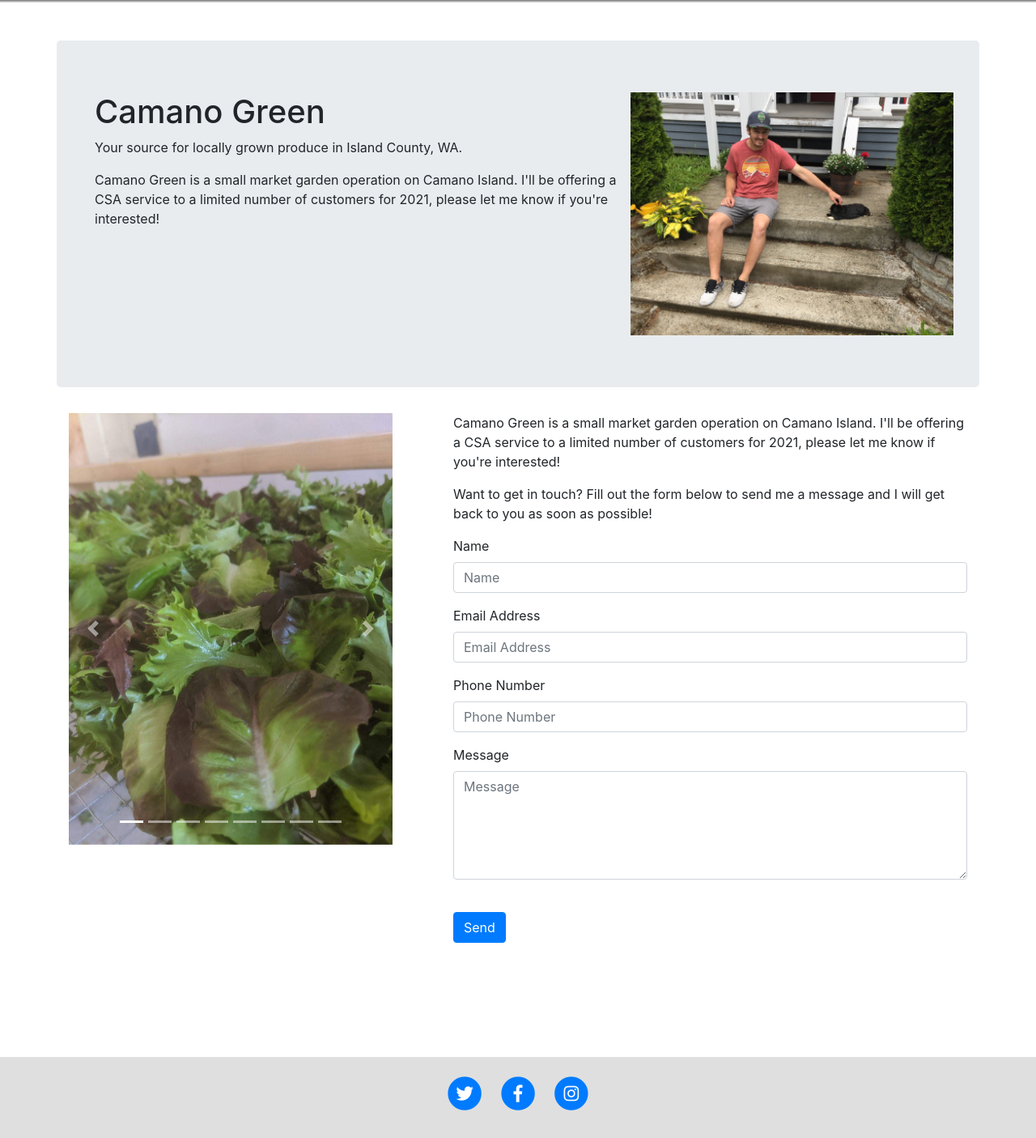
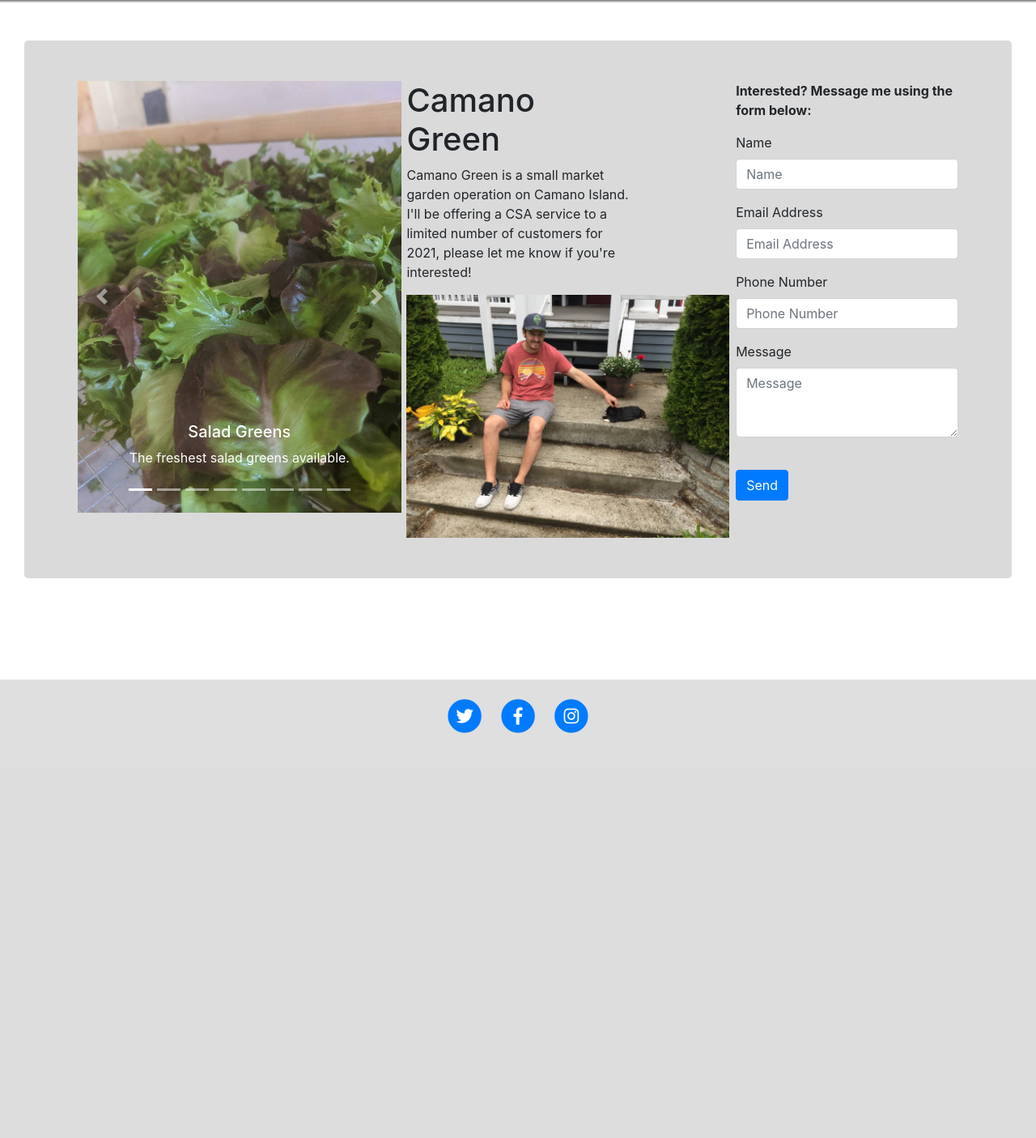
Before and after one commit to robertsaj2/CamanoGreen, a Flask app: page / in a window 1280 px wide. Shown: the part 75-1480 px from the top of the page at 81% size. After the commit the page ends 980 px from the top, so only its background shows below. Run offline with Flask 2, Linux system fonts and the light colour scheme; some libraries are stand-ins or nearby versions.

Commit message:
Move content into row. Add captions to carousel.

```diff
--- a/templates/base.html
+++ b/templates/base.html
@@ -61,28 +61,8 @@
       </nav>
       <!-- End Nav -->
 
-    <!-- Page Header -->
-
-    <div class="container" style="margin-top: 125px;">
-
-      <!-- Main component for a primary marketing message or call to action -->
-      <div class="jumbotron row">
-        <div class="col">
-          <h1>Camano Green</h1>
-          <p>Your source for locally grown produce in Island County, WA.</p>
-          <p>
-            Camano Green is a small market garden operation on Camano Island.  I'll be offering a CSA service to a limited number of customers for 2021, please let me know if you're interested!
-          </p>
-        </div>
-        <div class="d-flex flex-column justify-content-end">
-          <img style="height: 300px; width: 399px" src="{{url_for('static', filename='assets/aaron.jpg')}}" alt="">
-        </div>
-      </div>
-
-    </div> <!-- /container -->
-
     <!-- Main Content -->
-    <div class="container">
+    <div class="container-fluid">
       {% block content %}{% endblock %}
     </div>
 
--- a/templates/coming_soon.html
+++ b/templates/coming_soon.html
@@ -2,10 +2,10 @@
 {% block description %}Camano Green is a small market garden operation on Camano Island.  I'll be offering a CSA service to a limited number of customers for 2021, please let me know if you're interested!{% endblock %}
 {% block title %}Camano Green Farm{% endblock %}
 {% block content %}
-  <div class="row" style="margin-bottom: 125px;">
 
-    <div class="col-5">
+  <div class="d-flex flex-row justify-content-around" style="padding-top: 50px; padding-bottom: 50px; margin-top: 125px; margin-bottom: 125px; background-color: rgb(218, 218, 218); border-radius: 5px;">
 
+    <div class="col-3">
       <div style="height: 532px; width: 400px" id="carouselExampleIndicators" class="carousel slide" data-ride="carousel">
         <ol class="carousel-indicators">
           <li data-target="#carouselExampleIndicators" data-slide-to="0" class="active"></li>
@@ -20,27 +20,59 @@
         <div class="carousel-inner">
           <div class="carousel-item active">
             <img class="d-block w-100" src="{{url_for('static', filename='assets/carousel1a.jpg')}}" alt="First slide">
+            <div class="carousel-caption d-none d-md-block">
+              <h5>Salad Greens</h5>
+              <p>The freshest salad greens available.</p>
+            </div>
           </div>
           <div class="carousel-item">
             <img class="d-block w-100" src="{{url_for('static', filename='assets/carousel2a.jpg')}}" alt="Second slide">
+            <div class="carousel-caption d-none d-md-block">
+              <h5>Tomatoes</h5>
+              <p>Really good tomatoes.</p>
+            </div>
           </div>
           <div class="carousel-item">
             <img class="d-block w-100" src="{{url_for('static', filename='assets/carousel3a.jpg')}}"  alt="Third slide">
+            <div class="carousel-caption d-none d-md-block">
+              <h5>Lettuce</h5>
+              <p>Lettuce, lettuce, lettuce.</p>
+            </div>
           </div>
           <div class="carousel-item">
             <img class="d-block w-100" src="{{url_for('static', filename='assets/carousel4a.jpg')}}"  alt="Third slide">
+            <div class="carousel-caption d-none d-md-block">
+              <h5>Lettuce</h5>
+              <p>Different kinds of lettuce.</p>
+            </div>
           </div>
           <div class="carousel-item">
             <img class="d-block w-100" src="{{url_for('static', filename='assets/carousel5a.jpg')}}"  alt="Third slide">
+            <div class="carousel-caption d-none d-md-block">
+              <h5>Raddishes</h5>
+              <p>Root vegetables.</p>
+            </div>
           </div>
           <div class="carousel-item">
             <img class="d-block w-100" src="{{url_for('static', filename='assets/carousel6a.jpg')}}"  alt="Third slide">
+            <div class="carousel-caption d-none d-md-block">
+              <h5>Herbs</h5>
+              <p>Basil, thyme, rosemary</p>
+            </div>
           </div>
           <div class="carousel-item">
             <img class="d-block w-100" src="{{url_for('static', filename='assets/carousel7a.jpg')}}"  alt="Third slide">
+            <div class="carousel-caption d-none d-md-block">
+              <h5>...</h5>
+              <p>...</p>
+            </div>
           </div>
           <div class="carousel-item">
             <img class="d-block w-100" src="{{url_for('static', filename='assets/carousel8a.jpg')}}"  alt="Third slide">
+            <div class="carousel-caption d-none d-md-block">
+              <h5>...</h5>
+              <p>...</p>
+            </div>
           </div>
         </div>
         <a class="carousel-control-prev" href="#carouselExampleIndicators" role="button" data-slide="prev">
@@ -52,15 +84,19 @@
           <span class="sr-only">Next</span>
         </a>
       </div>
-
     </div>
 
-    <div class="col-7">
-        <p>
-          Camano Green is a small market garden operation on Camano Island.  I'll be offering a CSA service to a limited number of customers for 2021, please let me know if you're interested!
-        </p>
+    <div class="col-3 d-flex flex-column justify-content-between">
+      <div>
+        <h1>Camano Green</h1>
+        <p>Camano Green is a small market garden operation on Camano Island.  I'll be offering a CSA service to a limited number of customers for 2021, please let me know if you're interested!</p>
+      </div>
+      <img style="height: 300px; width: 399px" src="{{url_for('static', filename='assets/aaron.jpg')}}" alt="">
+    </div>
 
-        <p>Want to get in touch? Fill out the form below to send me a message and I will get back to you as soon as possible!</p>
+    <div class="col-3">
+
+        <p style="font-weight: bold;">Interested? Message me using the form below:</p>
         <form name="sentMessage" id="contactForm" action="/contact" method="post">
           <div class="control-group">
             <div class="form-group floating-label-form-group controls">
@@ -86,7 +122,7 @@
           <div class="control-group">
             <div class="form-group floating-label-form-group controls">
               <label>Message</label>
-              <textarea rows="5" class="form-control" placeholder="Message" id="message" name="message" required data-validation-required-message="Please enter a message."></textarea>
+              <textarea rows="3" class="form-control" placeholder="Message" id="message" name="message" required data-validation-required-message="Please enter a message."></textarea>
               <p class="help-block text-danger"></p>
             </div>
           </div>
```
